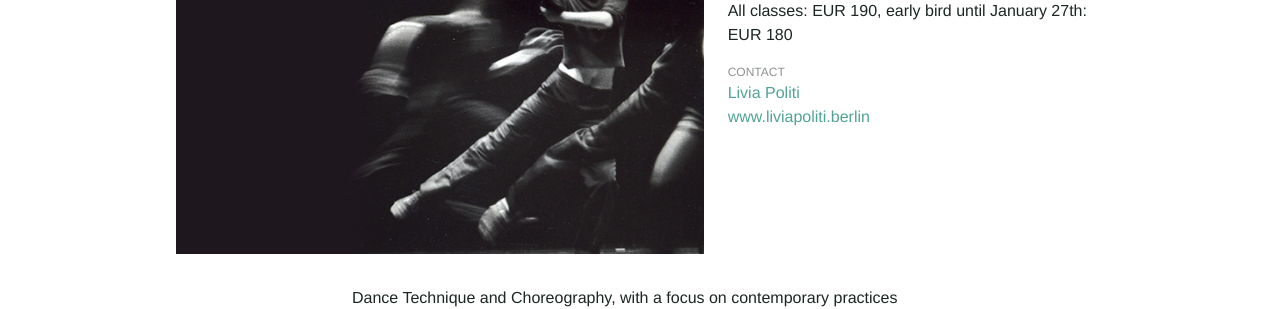
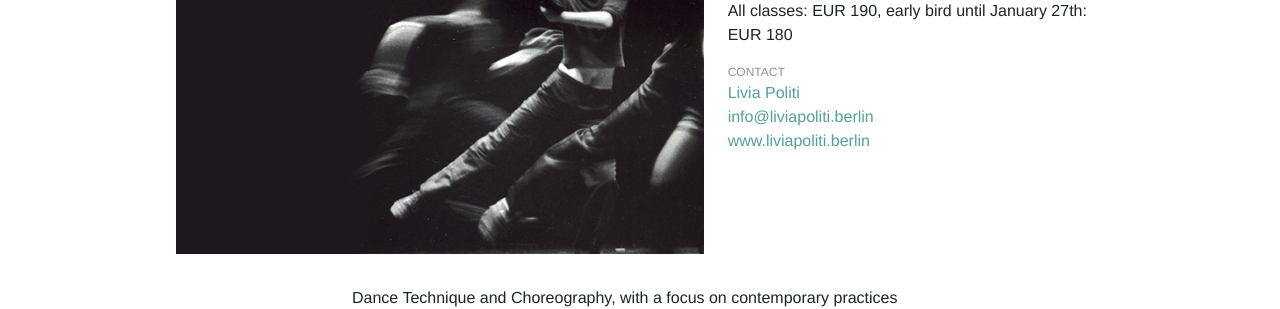
Before and after one commit to Kriesse/urbanraum, a Jekyll site: the page built from _classes/dance-company-lab.md, in a window 1280 px wide. Shown: the part 468-777 px from the top of the page. Built offline with Jekyll 4.4.1, drawn with Linux system fonts in a browser that asks for light colours; nearby versions of some CDN libraries.

Commit message:
Update livia-politi.md

```diff
--- a/_teachers/livia-politi.md
+++ b/_teachers/livia-politi.md
@@ -1,6 +1,7 @@
 ---
 identifier: "livia"
 name: "Livia Politi"
+email: "info@liviapoliti.berlin"
 image: "teacher-livia-politi.jpg"
 website-title: "www.liviapoliti.berlin"
 website-link: "http:/www.liviapoliti.berlin"
```
